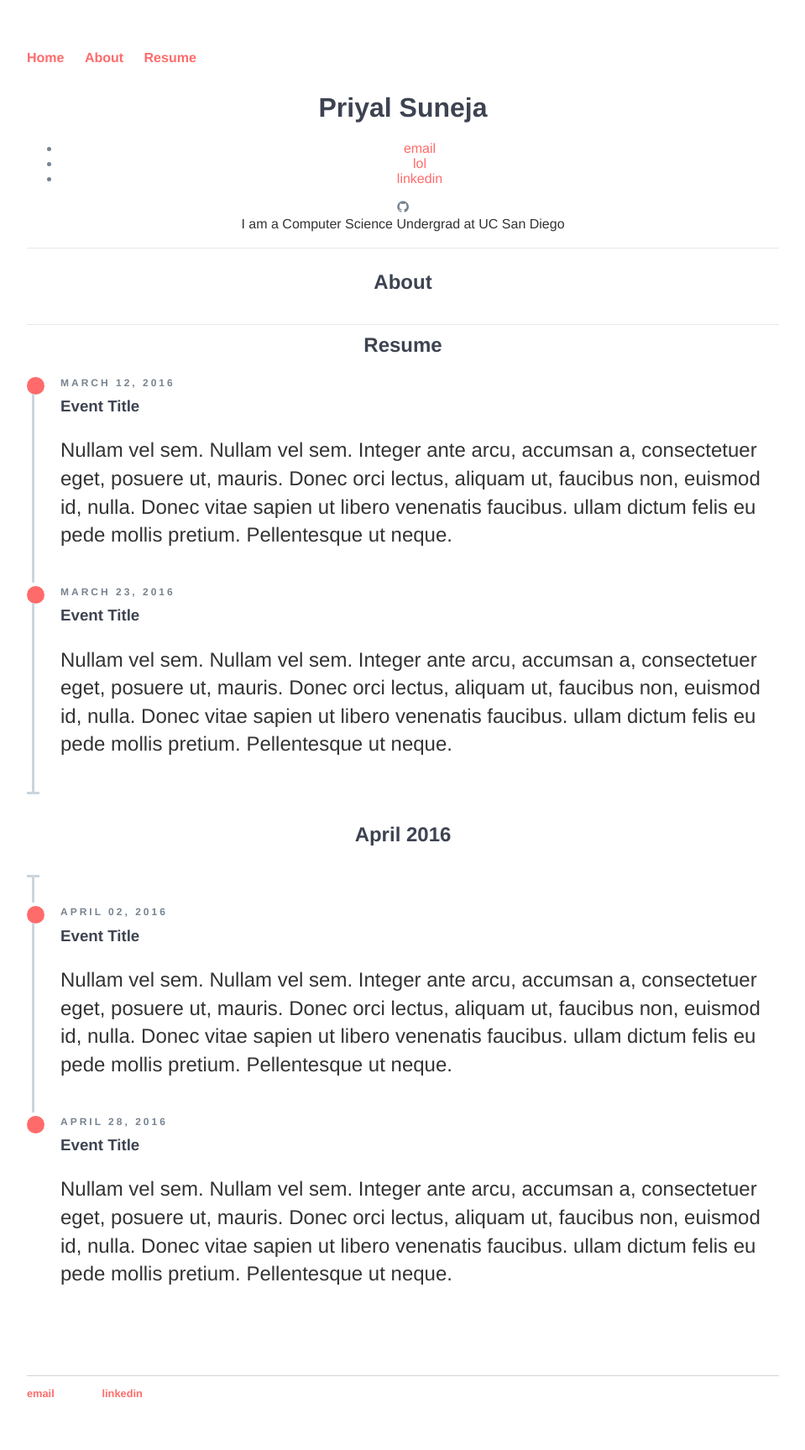
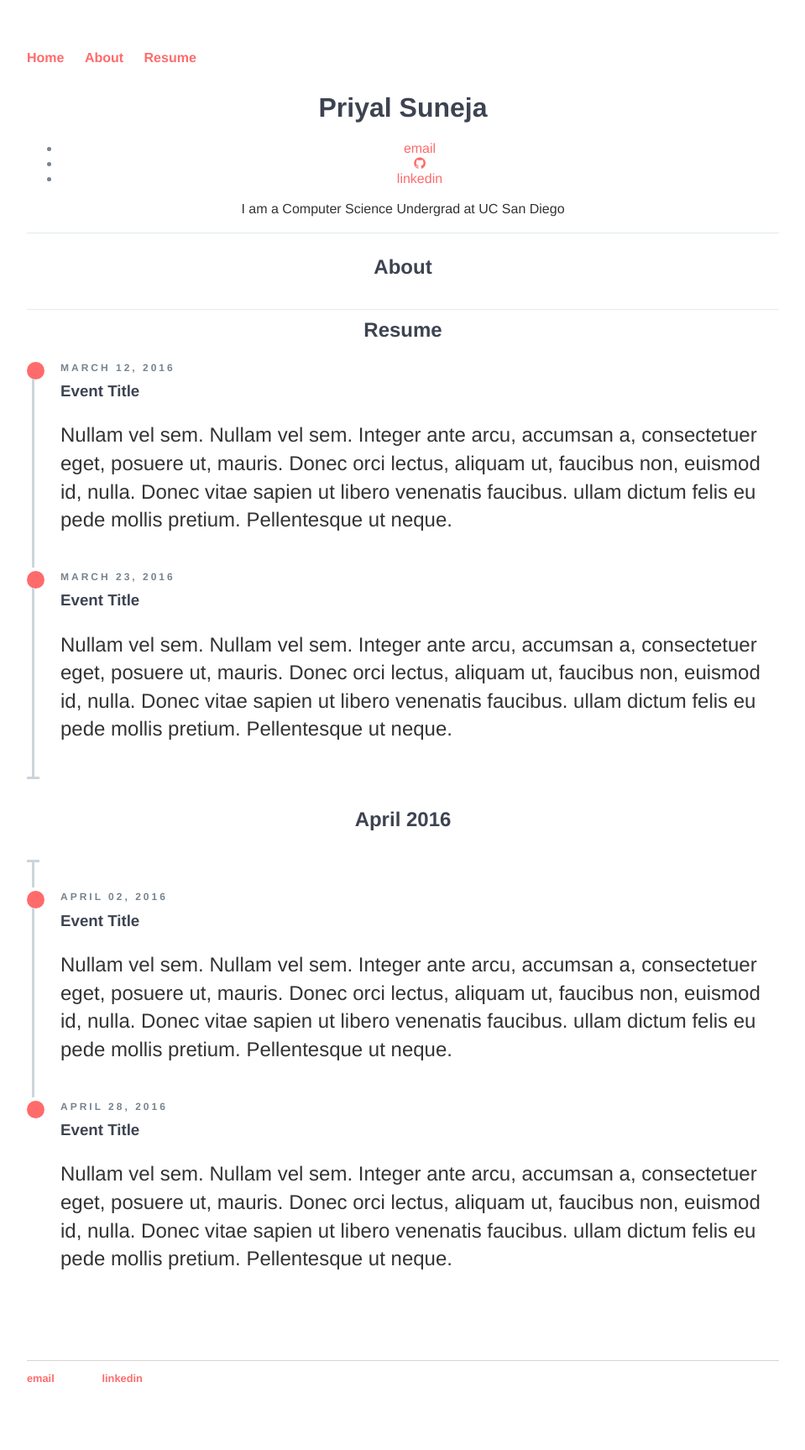
Before and after one commit to p-suneja/p-suneja.github.io, a Jekyll site: the page built from index.html, in a window 1280 px wide. Shown: the whole page at 84% size, without its empty margins (160-1119 px from the left). Built offline with Jekyll 4.4.1, drawn with Linux system fonts in a browser that asks for light colours; nearby versions of some CDN libraries.

Commit message:
Update index.html

```diff
--- a/index.html
+++ b/index.html
@@ -6,10 +6,9 @@
 	<h1> Priyal Suneja </h1>
 	<ul>
 	        		<li><a href="mailto:priyalsuneja@gmail.com">email</a></li>
-	        		<li><a href="https://github.com/p-suneja">lol</a></li>
+	        		<li><a href="https://github.com/p-suneja"><i class="fa fa-github"></i></a></li>
 				<li><a href="https://www.linkedin.com/in/priyalsuneja/">linkedin</a></li>
 				</ul>
-	<i class="fa fa-github"></i>
 	<p> I am a Computer Science Undergrad at UC San Diego </p>
 </div>
 
```
